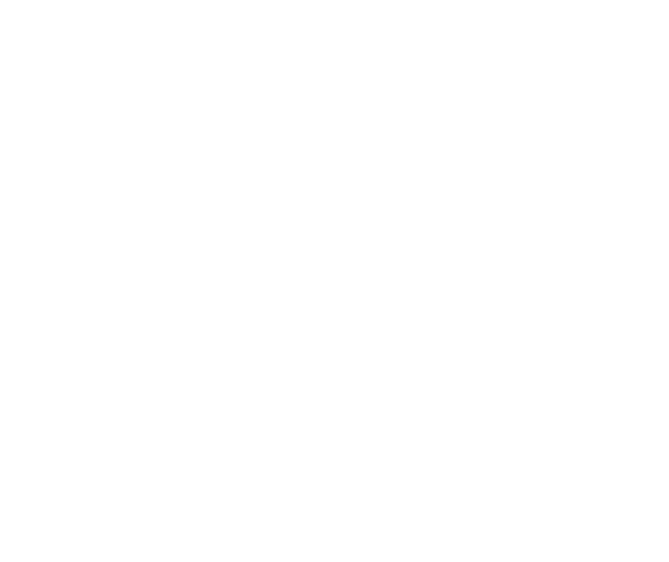
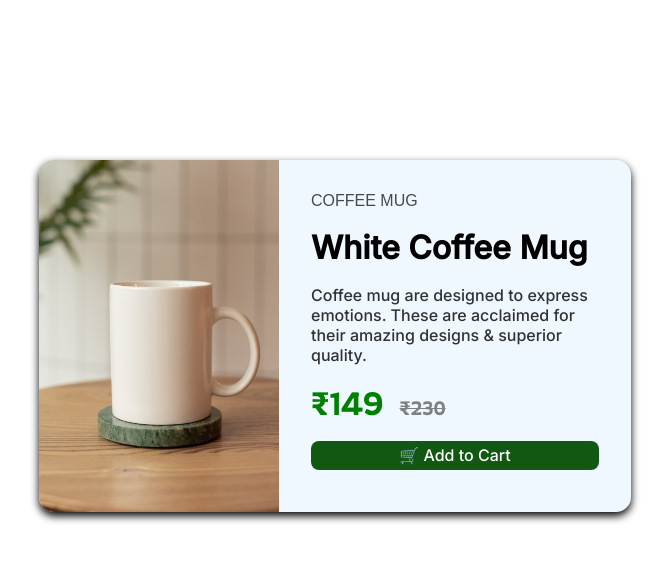
Before and after one commit to Satyanarayan4434/mern_stack, a plain HTML site: page basic_design/HTML/7_card_homework.html in a window 1280 px wide. Shown: the whole page, without its empty margins (305-974 px from the left). Drawn offline with Linux system fonts and the light colour scheme; a web font is replaced by a local one.

Commit message:
card desing

```diff
--- a/basic_design/HTML/7_card_homework.html
+++ b/basic_design/HTML/7_card_homework.html
@@ -1,5 +1,6 @@
 <!DOCTYPE html>
 <html>
+
 <head>
     <meta charset="utf-8">
     <meta http-equiv="X-UA-Compatible" content="IE=edge">
@@ -8,9 +9,23 @@
     <meta name="viewport" content="width=device-width, initial-scale=1">
     <link rel="stylesheet" href="/basic_design/css/3_card_homework.css">
 </head>
+
 <body>
+    <div class="warpper">
         <div class="container">
-
+            <div class="inner_container">
+                <img src="/basic_design/Assets/mug.jpg" alt="MUG">
+            </div>
+            <div class="content">
+                <p class="mug">COFFEE MUG</p><br>
+                <h3 id="heading_mug">White Coffee Mug</h3><br>
+                <p class="mug_para">Coffee mug are designed to express emotions. These are
+                    acclaimed for their amazing designs & superior quality.</p><br>
+                <p class="price"><span id="sell">₹149</span> &nbsp;  &nbsp;<del id="discount">₹230</del></p><br>
+                <button id="button_1">🛒 Add to Cart</button>
+            </div>
+        </div>
     </div>
 </body>
+
 </html>
--- a/basic_design/css/3_card_homework.css
+++ b/basic_design/css/3_card_homework.css
@@ -1,6 +1,66 @@
-*{
+@import url('https://fonts.googleapis.com/css2?family=Sofia+Sans&display=swap');
+@import url('https://fonts.googleapis.com/css2?family=Inter:wght@500&display=swap');
+@import url('https://fonts.googleapis.com/css2?family=Inter:wght@300&display=swap');
+@import url('https://fonts.googleapis.com/css2?family=Rowdies:wght@300&display=swap');
+* {
     margin: 0;
     padding: 0;
     box-sizing: border-box;
-    background-color: ;
 }
+.warpper{
+    display: flex;
+    justify-content: center;
+    position: relative;
+    top:10rem;
+}
+.container {
+    display: flex;
+    background-color: aliceblue;
+    height: 22rem;
+    width: 37rem;
+    border-radius: 15px;
+    box-shadow: 0px 4px 8px;
+}
+
+.inner_container,
+img {
+    height: 100%;
+    width: 15rem;
+    border-radius: 15px 0px 0px 15px;
+    justify-items: flex-start;
+}
+.content{
+    padding: 2rem;
+}
+.mug{
+    opacity: 70%;
+    font-family: 'Sofia Sans', sans-serif;
+}
+#heading_mug{
+    font-size: 2rem;
+    font-family: 'Inter', sans-serif;
+}
+.mug_para{
+    font-family: 'Inter', sans-serif;
+    opacity: 80%;
+}
+.price #sell{
+    color: green;
+    font-size: 2rem;
+    font-family: 'Rowdies', cursive;
+}
+.price #discount{
+    color: gray;
+    font-size: 1.2rem;
+    font-family: 'Rowdies', cursive;
+}
+#button_1{
+    color: white;
+    background-color: rgb(18, 87, 18);
+    width: 100%;
+    height: 10%;
+    border: none;
+    border-radius: 8px;
+    font-size: 1rem;
+    font-family: 'Inter', sans-serif;
+}
```
Also changed, not shown: basic_design/Assets/mug.jpg (added). Lines whose indentation alone changed are shown as unchanged.
